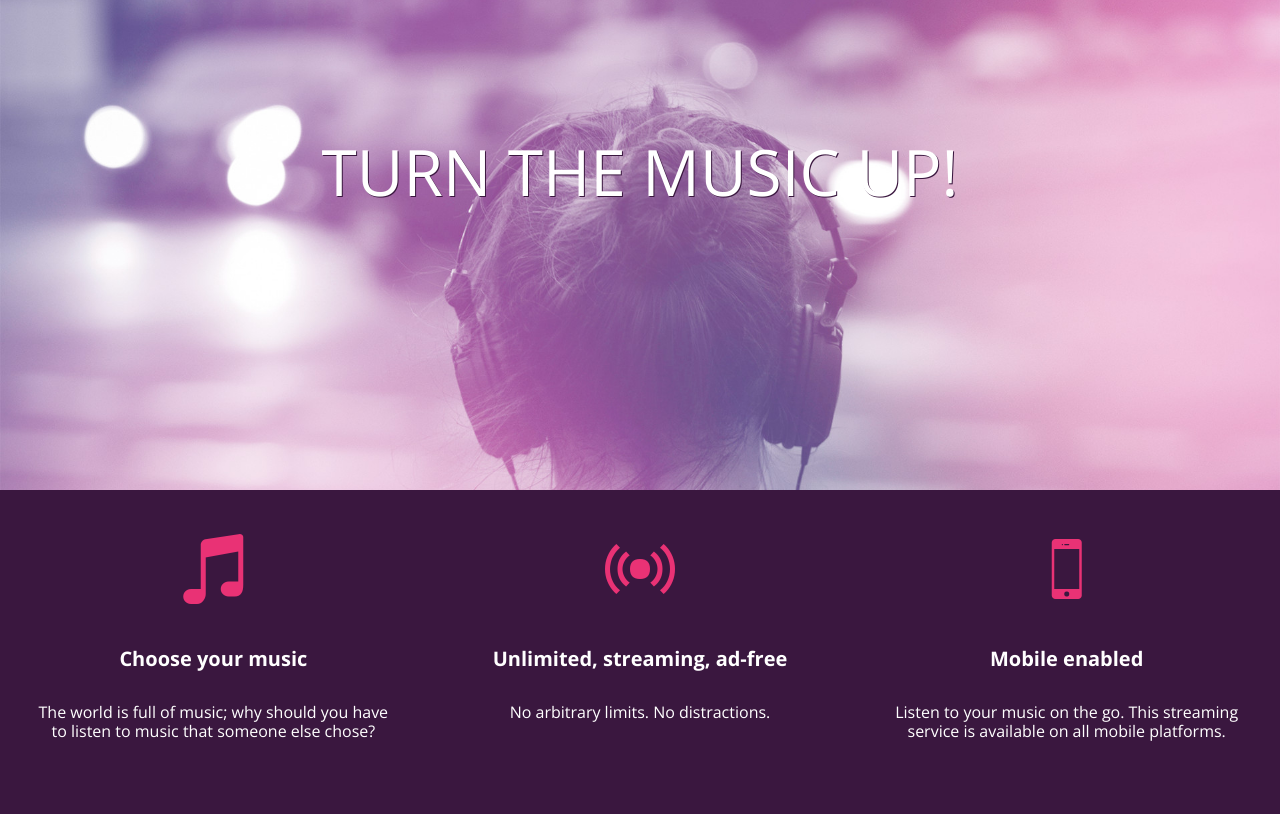
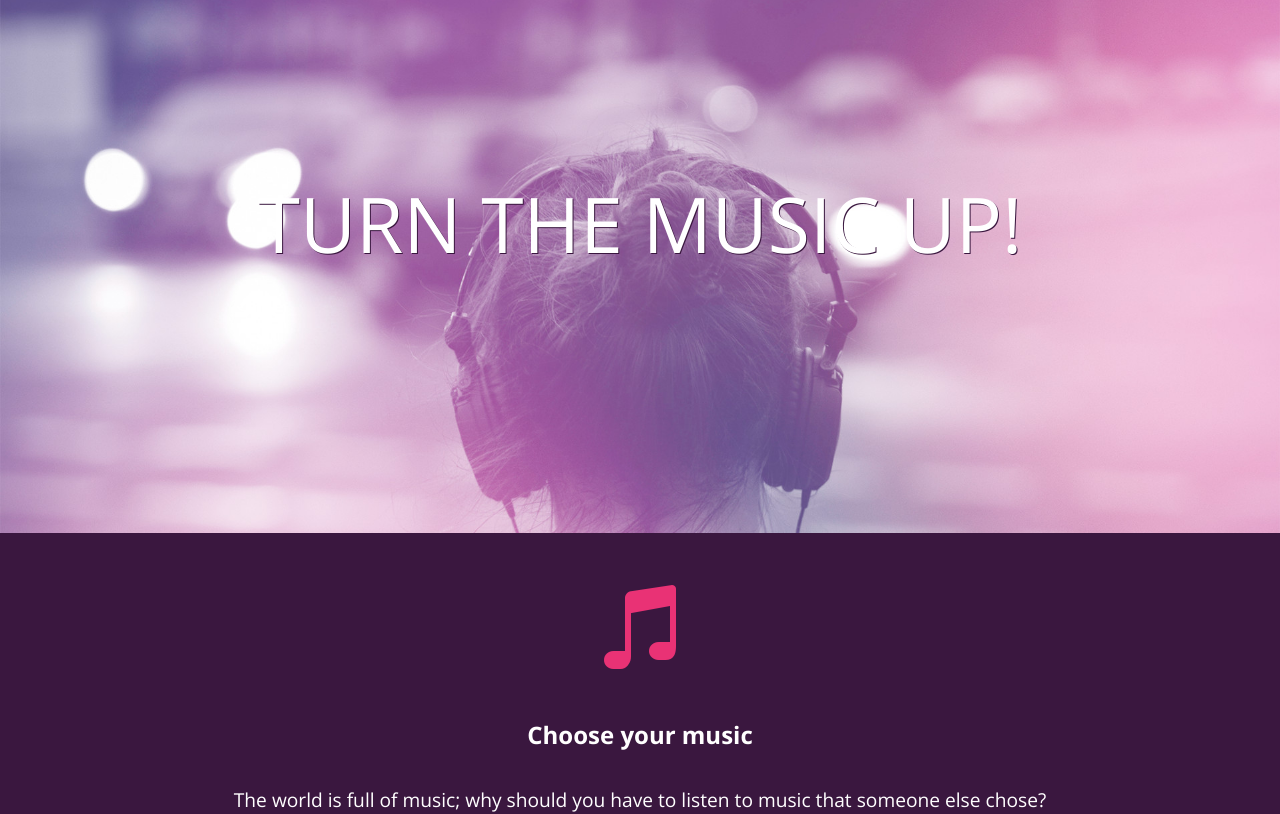
Before and after one commit to rizzyfig/bloc-jams, a plain HTML site: page index.html in a window 1280 px wide. Shown: the part 400-1214 px from the top of the page. Before the commit the page ends 1188 px from the top, so only its background shows below. Drawn offline with nearby package versions, Linux system fonts and the light colour scheme.

Commit message:
Checkpoint 4 Responsiveness: completed

```diff
--- a/index.html
+++ b/index.html
@@ -2,10 +2,12 @@
  <html>
      <head>
         <title>Bloc Jams</title>
+        <meta name="viewport" content="width=device-width, initial-scale=1">
         <link rel="stylesheet" type="text/css" href="http://fonts.googleapis.com/css?family=Open+Sans:400,800,600,700,300">
         <link rel="stylesheet" type="text/css" href="http://code.ionicframework.com/ionicons/2.0.1/css/ionicons.min.css">
         <link rel="stylesheet" type="text/css" href="styles/normalize.css">
         <link rel="stylesheet" type="text/css" href="styles/main.css">
+         <link rel="stylesheet" type="text/css" href="styles/landing.css">
      </head>
      <body>
          <nav> <!-- navigation bar -->
--- /dev/null
+++ b/styles/landing.css
@@ -0,0 +1,50 @@
+body.landing{
+    background-color: rgb(58,23,63)
+}
+
+.hero-content {
+    position: relative;
+    min-height: 600px;
+    background-image: url(../assets/images/bloc_jams_bg.jpg);
+    background-repeat: no-repeat;
+    background position: center center;
+    background-size: cover;
+}
+
+.hero-content .hero-title {
+    position: absolute;
+    top: 40%;
+    -webkit-transform: translateY(-50%);
+    -moz-transform: translateY(-50%);
+    -ms-transform: translateY(-50%);
+    transform: translateY(-50%);
+    width: 100%;
+    text-align: center;
+    font-size: 4rem;
+    font-weight: 300;
+    text-transform: uppercase;
+    letter-spacing: 0.5 rem;
+    text-shadow: 1px 1px 0px rgb(58,23,63);
+}
+
+.selling-points {
+    position: relative;
+
+}
+
+.point {
+    position: relative;
+    padding: 2rem;
+    text-align: center;
+}
+
+.point .point-title {
+    font-size: 1.25rem;
+}
+
+.ion-music-note,
+.ion-radio-waves,
+.ion-iphone {
+    color: rgb(233,50,117);
+    font-size: 5rem;
+}
--- a/styles/main.css
+++ b/styles/main.css
@@ -1,3 +1,9 @@
+*, *::before, *::after {
+     -moz-box-sizing: border-box;
+     -webkit-box-sizing: border-box;
+     box-sizing: border-box;
+ }
+
 html {
     height: 100%;
     font-size: 100%;
@@ -23,55 +29,31 @@ body.landing {
     left: 2rem
 }
 
-.hero-content {
-    position: relative;
-    min-height: 600px;
-    background-image: url(../assets/images/bloc_jams_bg.jpg);
-    background-repeat: no-repeat;
-    background position: center center;
-    background-size: cover;
+.container {
+    margin: 0 auto;
+    max-width: 64rem;
 }
 
-.hero-content .hero-title {
-    position: absolute;
-    top: 40%;
-    -webkit-transform: translateY(-50%);
-    -moz-transform: translateY(-50%);
-    -ms-transform: translateY(-50%);
-    transform: translateY(-50%);
-    width: 100%;
-    text-align: center;
-    font-size: 4rem;
-    font-weight: 300;
-    text-transform: uppercase;
-    letter-spacing: 0.5 rem;
-    text-shadow: 1px 1px 0px rgb(58,23,63);
-}
+/* Medium and small screens (640px) */
+ @media (min-width: 640px) {
+     html { font-size: 112%; }
 
-.selling-points {
-    position: relative;
-    display: table;
-    width: 100%;
-    -webkit-box-sizing: border-box;
-    -moz-box-sizing: border-box;
-    box-sizing: border-box;
-}
+     .column {
+         float: left;
+         padding-left: 1rem;
+         padding-right: 1rem;
+     }
 
-.point {
-    display:table-cell;
-    position: relative;
-    width: 33.3%;
-    padding: 2rem;
-    text-align: center;
-}
+     .column.full { width: 100%; }
+     .column.two-thirds { width:66.7%; }
+     .column.half { width: 50%; }
+     .column.third { width:33.3%; }
+     .column.fourth { width: 25%; }
+     .column.flow-opposite { float: right; }
 
-.point .point-title {
-    font-size: 1.25rem;
-}
+ }
 
-.ion-music-note,
-.ion-radio-waves,
-.ion-iphone {
-    color: rgb(233,50,117);
-    font-size: 5rem;
-}
+ /* Large screens (1024px) */
+ @media (min-width: 1024px) {
+   html { font-size: 120%; }
+ }
```
Also changed, not shown: 1 other file.
